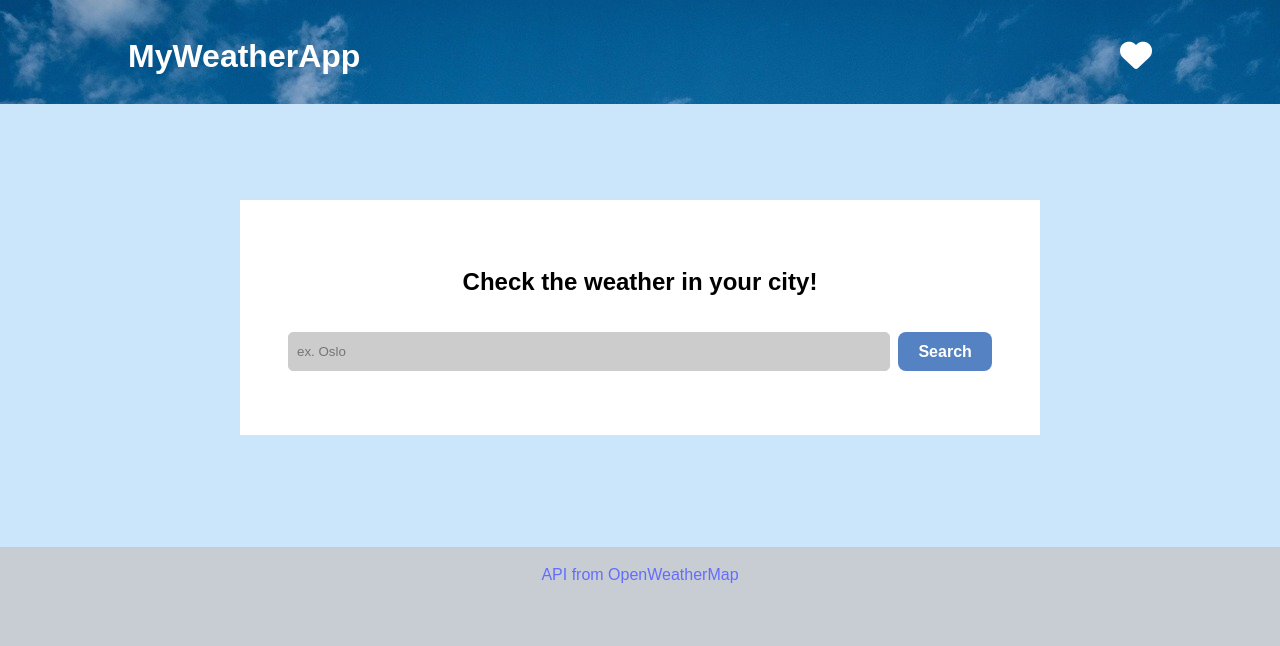
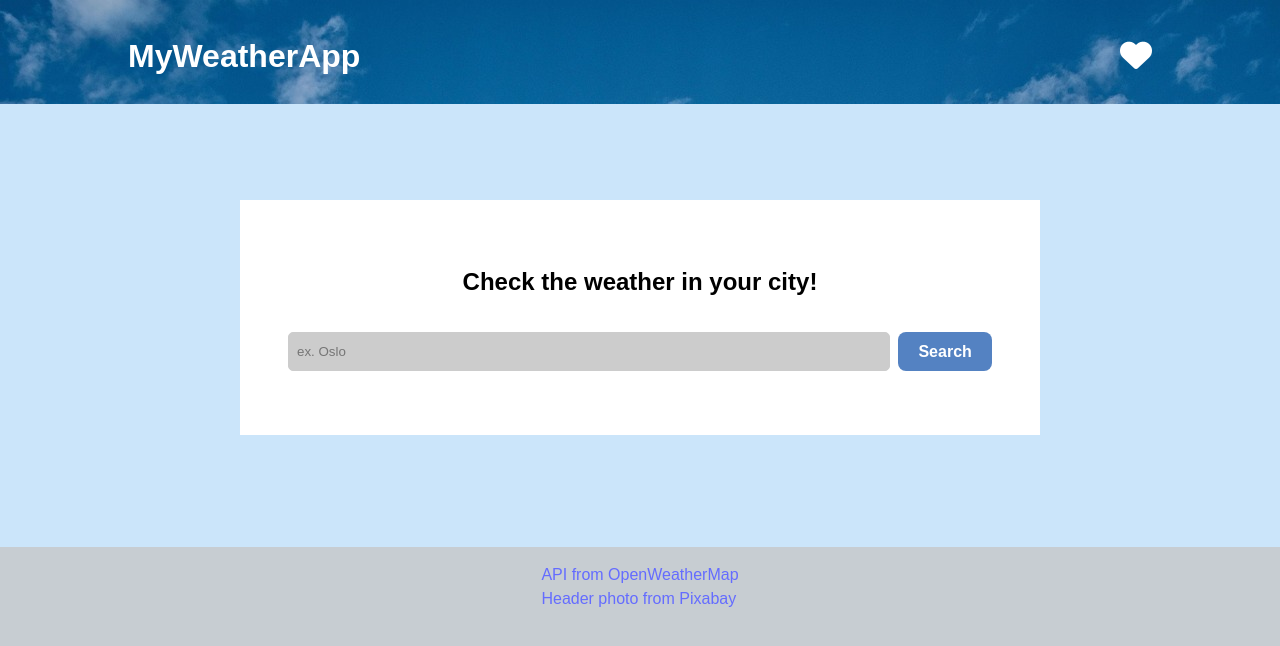
Before and after one commit to MirnaBuntic/weather_app, a React (Vite) app: page / in a window 1280 px wide. Shown: the top 646 px of the page. Built offline with nearby package versions, Linux system fonts and the light colour scheme.

Commit message:
fixade footer

```diff
--- a/src/components/Footer.jsx
+++ b/src/components/Footer.jsx
@@ -1,9 +1,14 @@
 export default function Footer() {
     return (
         <footer className="footer">
-            <p>
-                <a href="https://openweathermap.org/">API from OpenWeatherMap</a>
-            </p>
+            <ul>
+                <li>
+                    <a href="https://openweathermap.org/">API from OpenWeatherMap</a>
+                </li>
+                <li>
+                    <a href="https://pixabay.com/no/photos/skyer-himmel-v%C3%A6r-natur-fint-v%C3%A6r-7744217/">Header photo from Pixabay</a>
+                </li>
+            </ul>
         </footer>
     )
 }
--- a/src/styles/_footer.scss
+++ b/src/styles/_footer.scss
@@ -9,6 +9,11 @@
     a {
         font-size: x-small;
     }
+
+    ul {
+        list-style: none;
+        padding: 0;
+    }
 }
 
 @media (min-width: 768px) {
```
Also changed, not shown: 1 other file (tests, documents, lock files or other folders).
